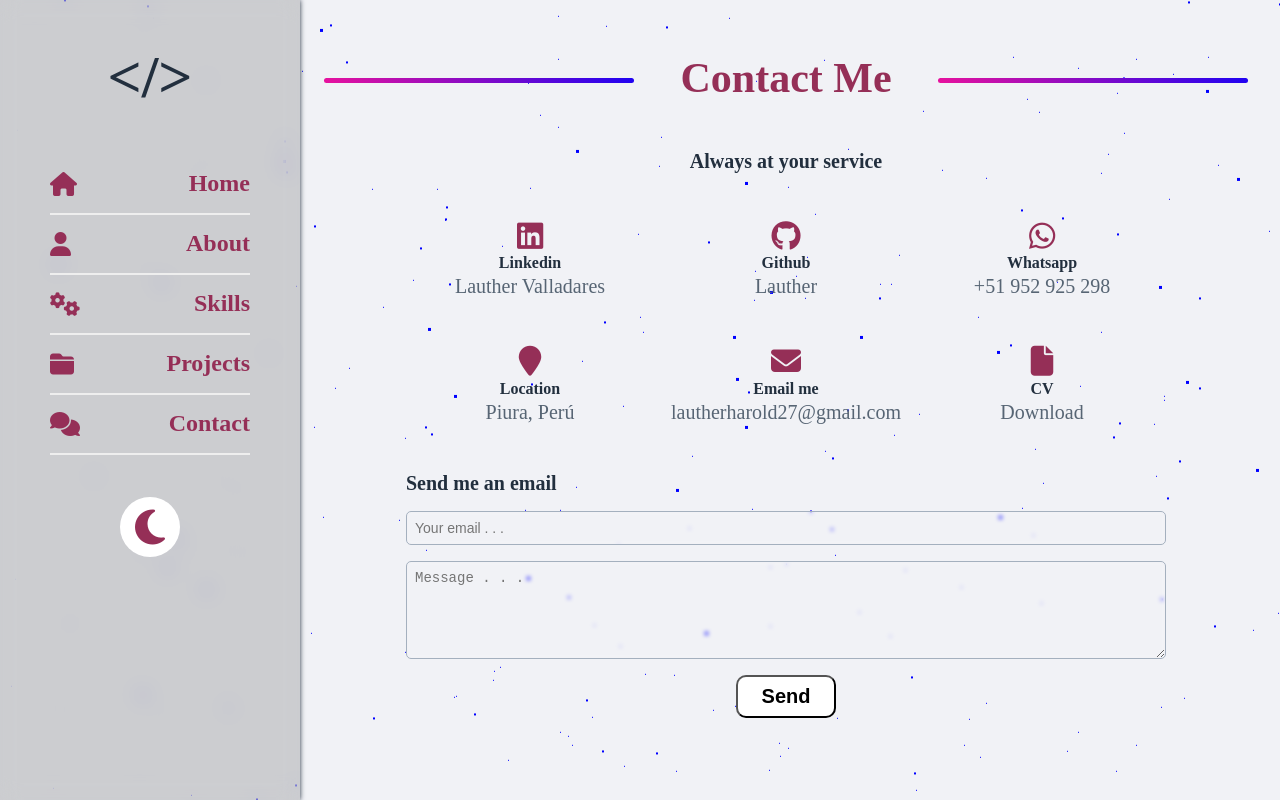
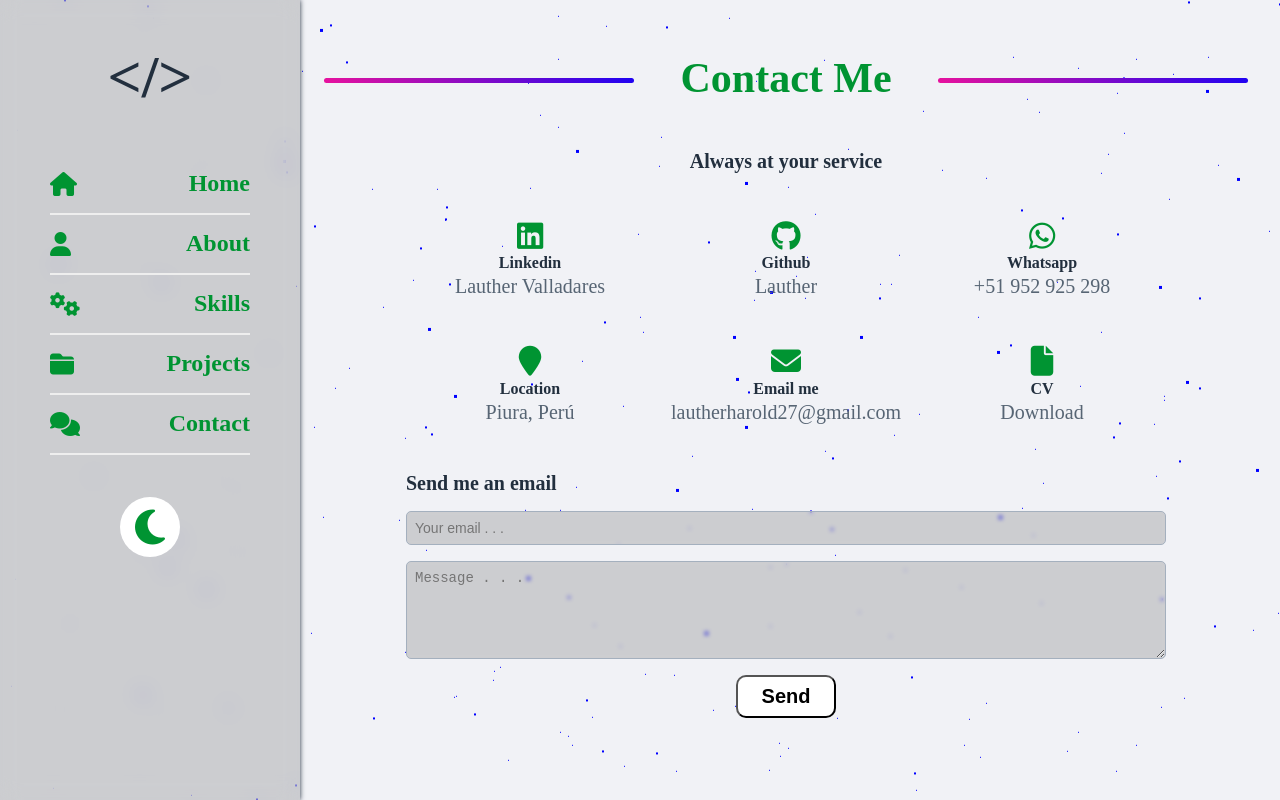
Before and after one commit to Lauther99/lauther-portfolio-v2, a React (Vite) app: page /#/contact in a window 1280 px wide. Built offline with nearby package versions, Linux system fonts and the light colour scheme; a web font is replaced by a local one.

Commit message:
some styles

```diff
--- a/src/assets/styles/contact.css
+++ b/src/assets/styles/contact.css
@@ -115,7 +115,7 @@
     border-radius: 5px;
     font-size: 14px;
     border: 1px solid var(--border-color-alt);
-    background-color: var(--container-color-normal-rgba);
+    background-color: var(--nav-container-bg);
     color: var(--text-color-normal);
     backdrop-filter: blur(2px);
 }
--- a/src/index.css
+++ b/src/index.css
@@ -3,8 +3,8 @@
 :root {
     /*========== Colors ==========*/
     --main-body-color: #f1f2f6;
-    --main-color: #952F57;
-    --alt-color: #952F57;
+    --main-color: #009432;
+    --alt-color: #009432;
     --text-color-normal: #222f3e;
     --text-color-light: #576574;
     --container-color-normal: #dfe4ea80;
```
